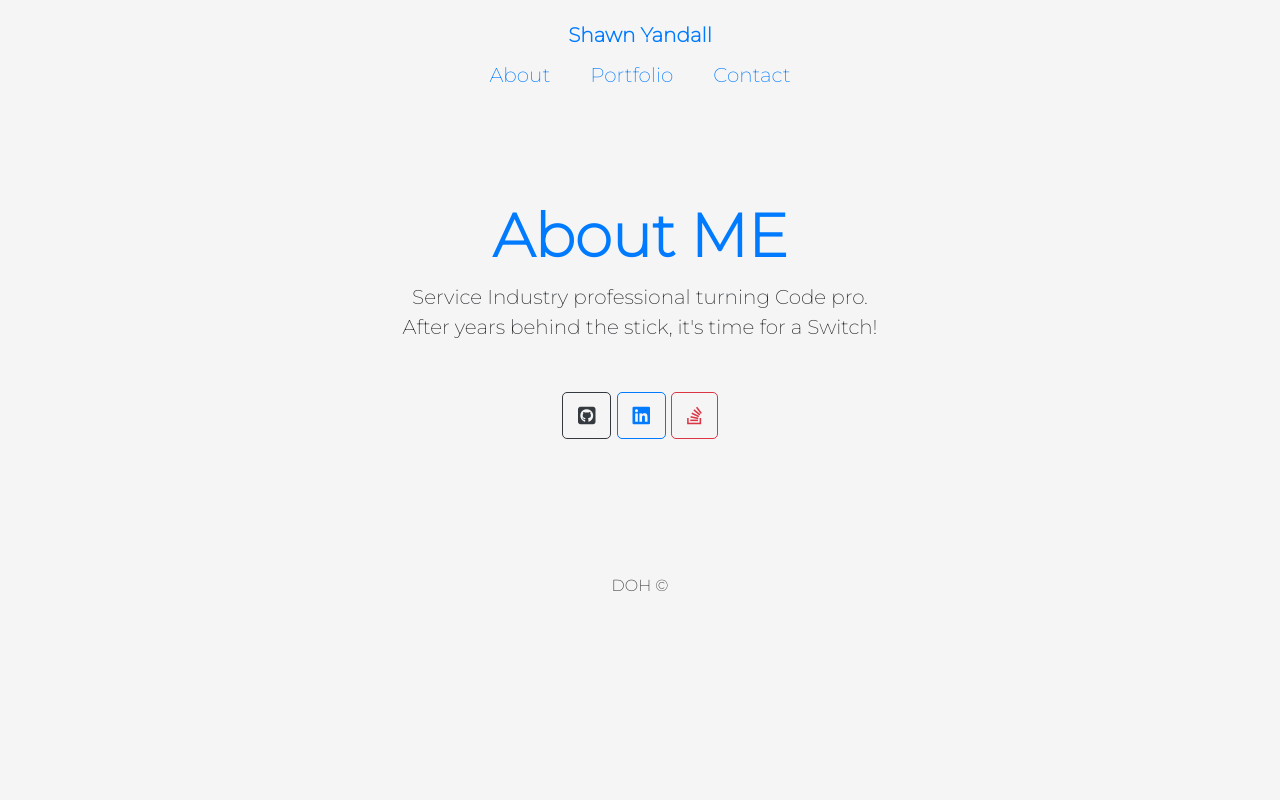
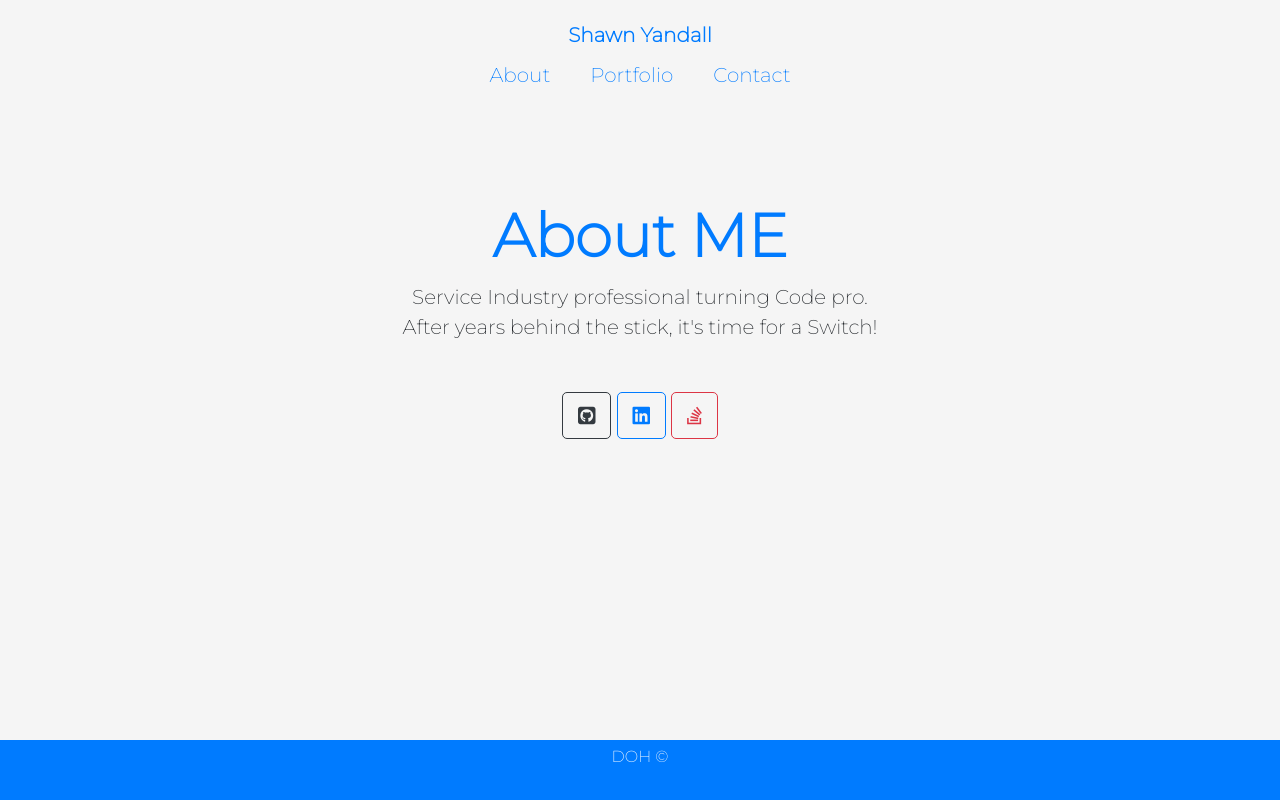
Before and after one commit to dohmr/Entry_Level, a plain HTML site: page index.html in a window 1280 px wide. Drawn offline with nearby package versions, Linux system fonts and the light colour scheme.

Commit message:
sticky footer

```diff
--- a/index.html
+++ b/index.html
@@ -43,12 +43,12 @@
         <img src="Portfolio\blue.jpg" class="img-fluid" alt="Responsive image of Myself">
       </div> -->
       <br>
-      <a href="https://github.com/dohmr"  target="_blank"class="btn btn-outline-dark" role="button" aria-pressed="true"><i
-          class="fab fa-github-square"></i></a>
-      <a href="https://linkedin.com/in/shawnyandall"  target="_blank"class="btn btn-outline-primary" role="button"
+      <a href="https://github.com/dohmr" target="_blank" class="btn btn-outline-dark" role="button"
+        aria-pressed="true"><i class="fab fa-github-square"></i></a>
+      <a href="https://linkedin.com/in/shawnyandall" target="_blank" class="btn btn-outline-primary" role="button"
         aria-pressed="true"><i class="fab fa-linkedin"></i></a>
-      <a href="https://stackoverflow.com/users/14198655/theshawns0n"  target="_blank"class="btn btn-outline-danger" role="button"
-        aria-pressed="true"><i class="fab fa-stack-overflow"></i></a>
+      <a href="https://stackoverflow.com/users/14198655/theshawns0n" target="_blank" class="btn btn-outline-danger"
+        role="button" aria-pressed="true"><i class="fab fa-stack-overflow"></i></a>
 
 
     </main>
@@ -63,16 +63,16 @@
 
 
 
+  </div>
+
+  <footer class="footer text-center">
+    <div class="container">
+      <small>DOH © </small>
+    </div>
+  </footer>
 
 
-    <footer id="sticky-footer" class="py-4 bg-none text-primary-50">
-      <div class="container text-center">
-        <small>DOH © </small>
-      </div>
-    </footer>
 
-
-  </div>
 
 
 
--- a/style.css
+++ b/style.css
@@ -39,3 +39,14 @@ p {
 label {
   font-family:'Montserrat', sans-serif;
 }
+
+.footer {
+  position: absolute;
+  bottom: 0;
+  width: 100%;
+  /* Set the fixed height of the footer here */
+  height: 60px;
+  line-height: 60px; /* Vertically center the text there */
+  color: white;
+  background-color: #007bff;
+}
```
Also changed, not shown: contact.html (+6 -6 lines), portfolio.html (+16 -11 lines).
